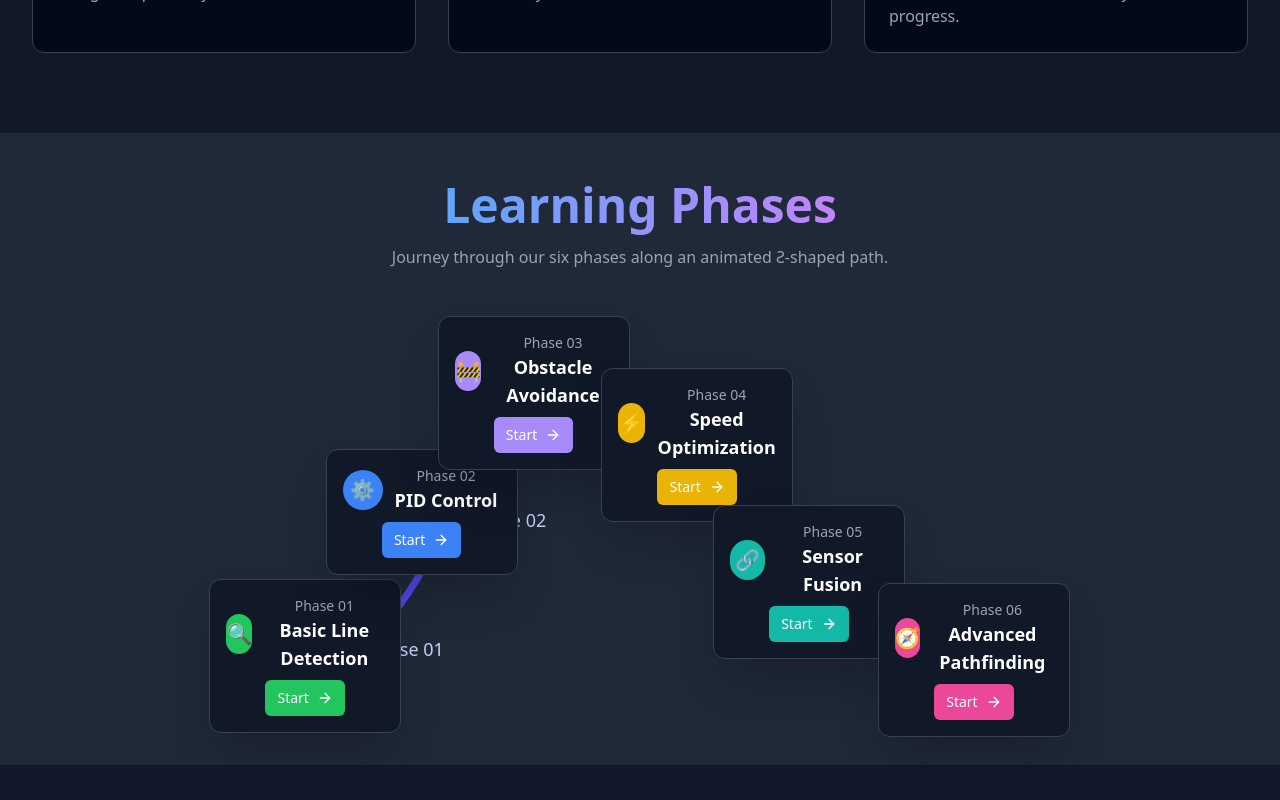
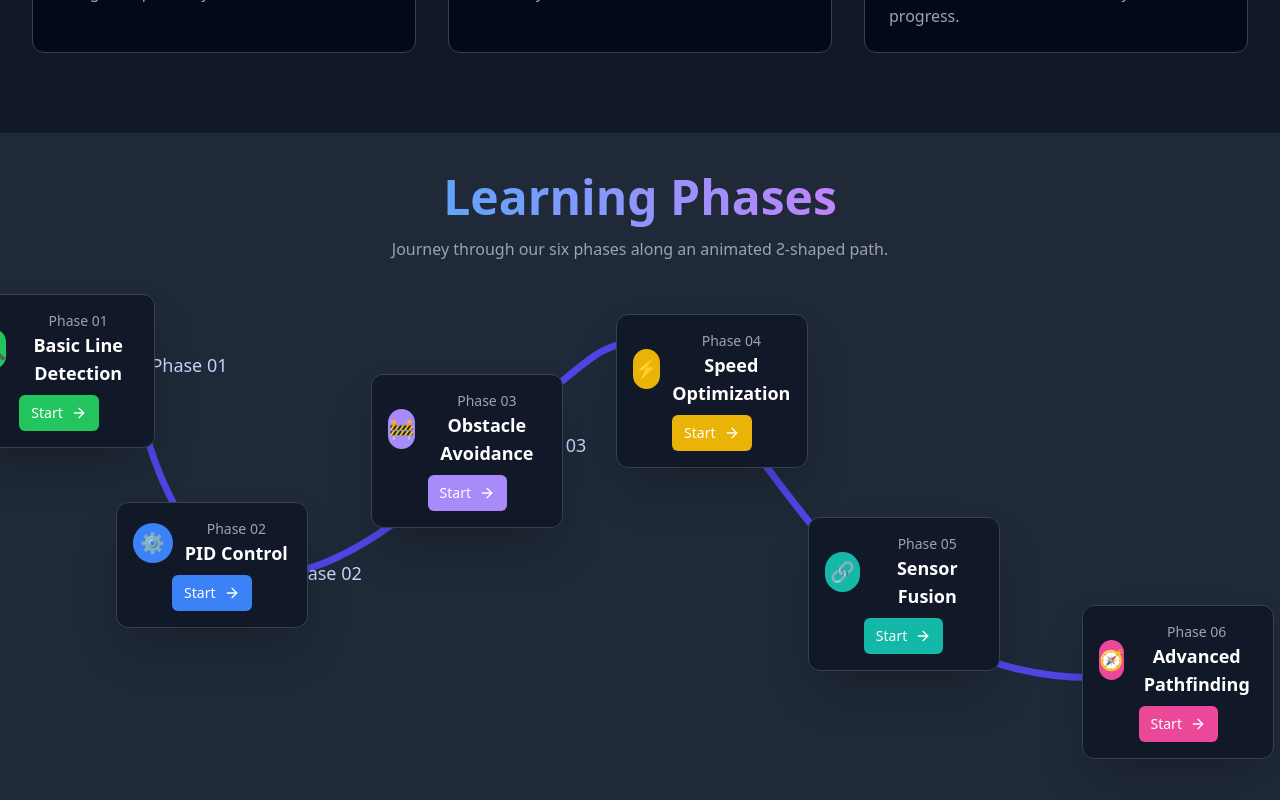
Before and after one commit to BHSajuu/Roboline, a React (Vite) app: page / in a window 1280 px wide. Shown: the part 1740-2540 px from the top of the page. Built offline with nearby package versions, Linux system fonts and the light colour scheme.

Commit message:
Learing Phase UI improvd

```diff
--- a/src/components/LearningPhase.tsx
+++ b/src/components/LearningPhase.tsx
@@ -23,7 +23,7 @@ const phaseColors: Record<string, string> = {
 
 function LearningPhase() {
   // Ƨ-curve path (reverse S, left to right)
-  const sCurve = "M120,340 C260,340 260,60 400,60 S540,340 780,340";
+  const sCurve = "M-70,0 C0,500 250,160 400,50 S600,440 980,360";
   const curveBox = { width: 900, height: 400 }; // SVG reference size
 
   const pathRef = useRef<SVGPathElement>(null);
@@ -64,7 +64,7 @@ function LearningPhase() {
   };
 
   return (
-    <section className="py-12 bg-gray-800">
+    <section className="pt-10 pb-24 bg-gray-800">
       <div className="max-w-6xl mx-auto px-6 text-center">
         <h2 className="text-5xl font-extrabold text-white mb-4">
           <span className="bg-clip-text text-transparent bg-gradient-to-r from-blue-400 to-purple-400">
```
